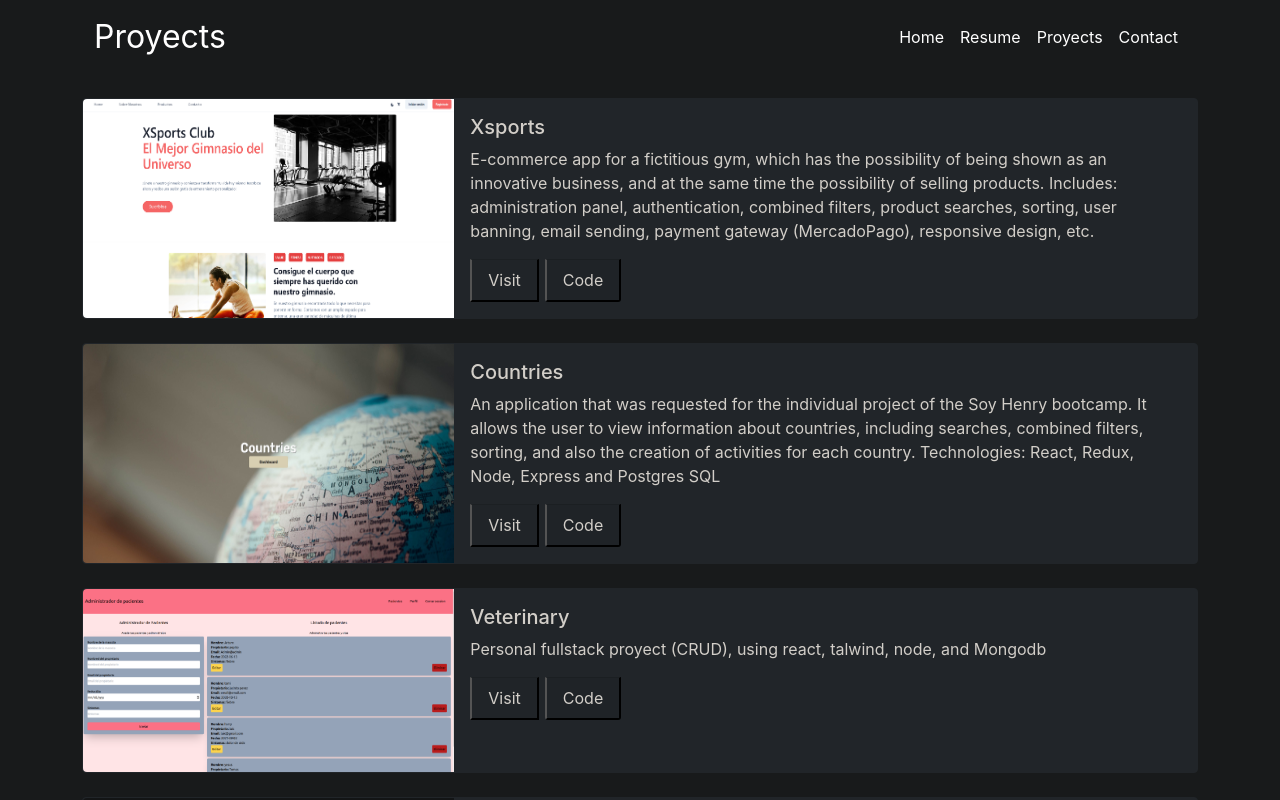
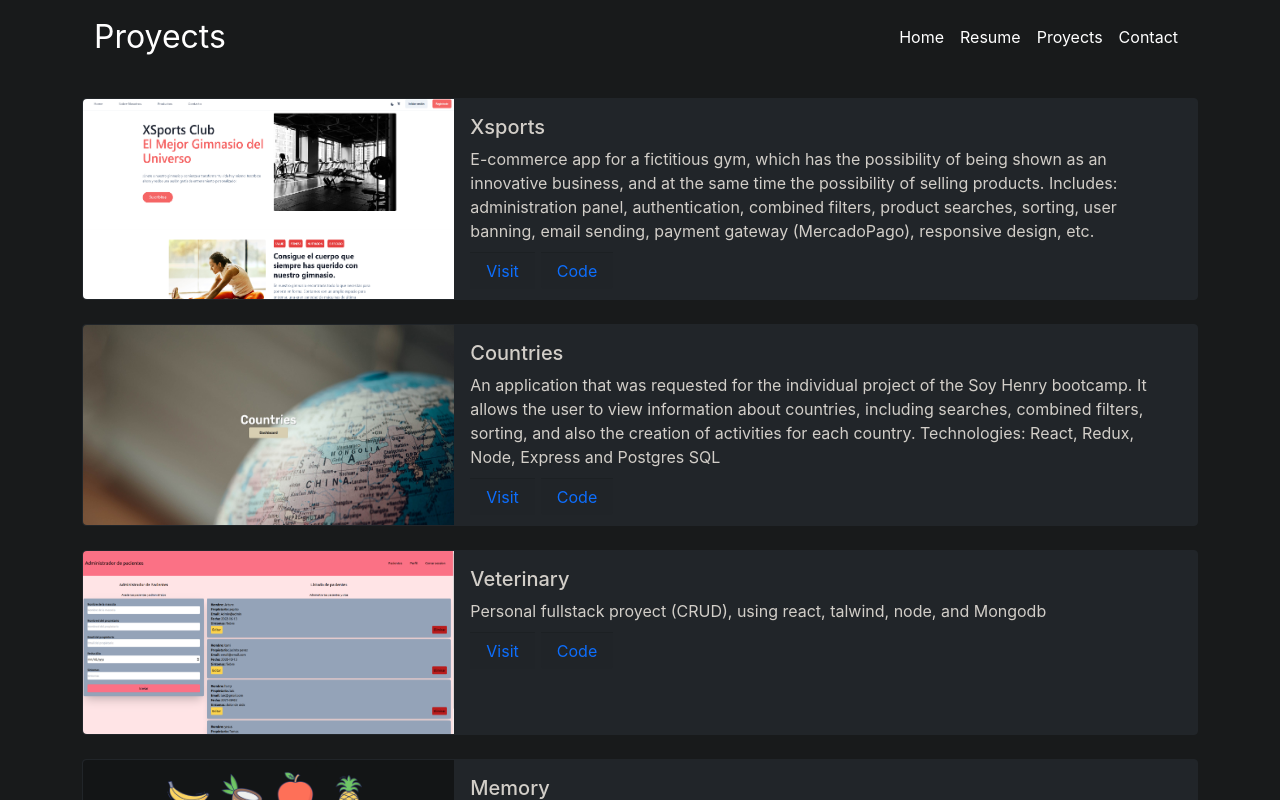
Before and after one commit to tomiguagnini/myHomePage, a React (Create React App) app: page /#/proyects in a window 1280 px wide. Shown: the top 800 px of the page. Built offline with nearby package versions, Linux system fonts and the light colour scheme.

Commit message:
fix: ancle

```diff
--- a/src/Components/Card/Card.js
+++ b/src/Components/Card/Card.js
@@ -13,17 +13,17 @@ const Card = ({ img, title, description, link, link2 }) => {
               <h5 class="card-title">{title}</h5>
               <p class="card-text">{description}</p>
               <div class="">
-                <button
+                <a
                   class="card-footer"
                   href={link}
                   style={{ marginRight: "6px" }}
                 >
                   Visit
-                </button>
+                </a>
                 {link2 ? (
-                  <button class="card-footer" href={link2}>
+                  <a class="card-footer" href={link2}>
                     Code
-                  </button>
+                  </a>
                 ) : (
                   ""
                 )}
```
